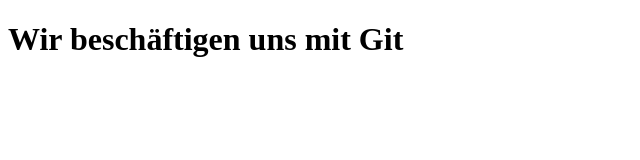
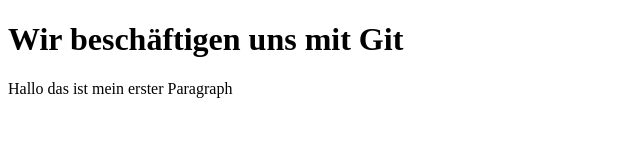
Before and after one commit to LauraLugbauer/APMG22025, a plain HTML site: page index.html in a window 1280 px wide. Shown: the whole page, without its empty margins (0-640 px from the left). Drawn offline with Linux system fonts and the light colour scheme.

Commit message:
first paragraph

```diff
--- a/index.html
+++ b/index.html
@@ -6,6 +6,7 @@
 </head>
 <body>
     <h1> Wir beschäftigen uns mit Git</h1>
+        <p>Hallo das ist mein erster Paragraph</p>
 
 
 
```
